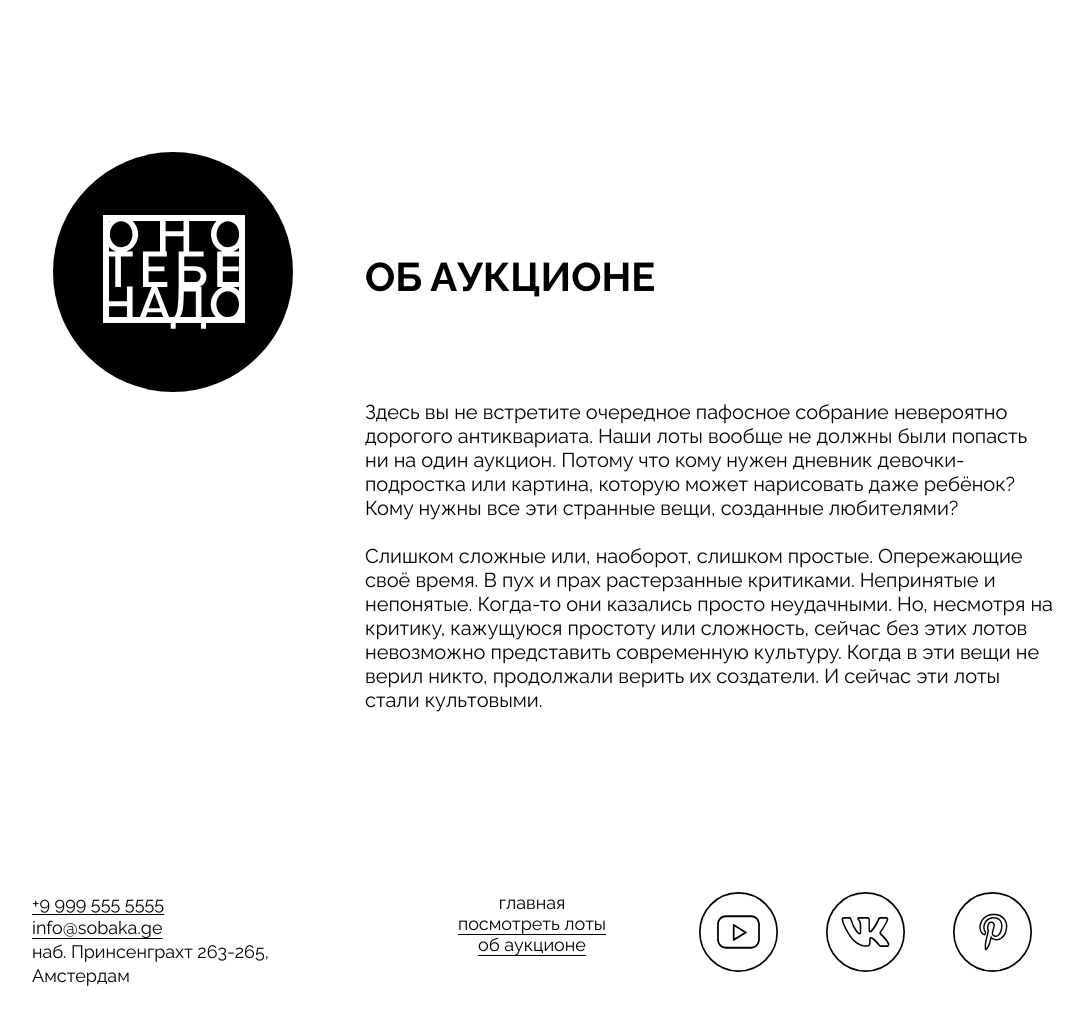
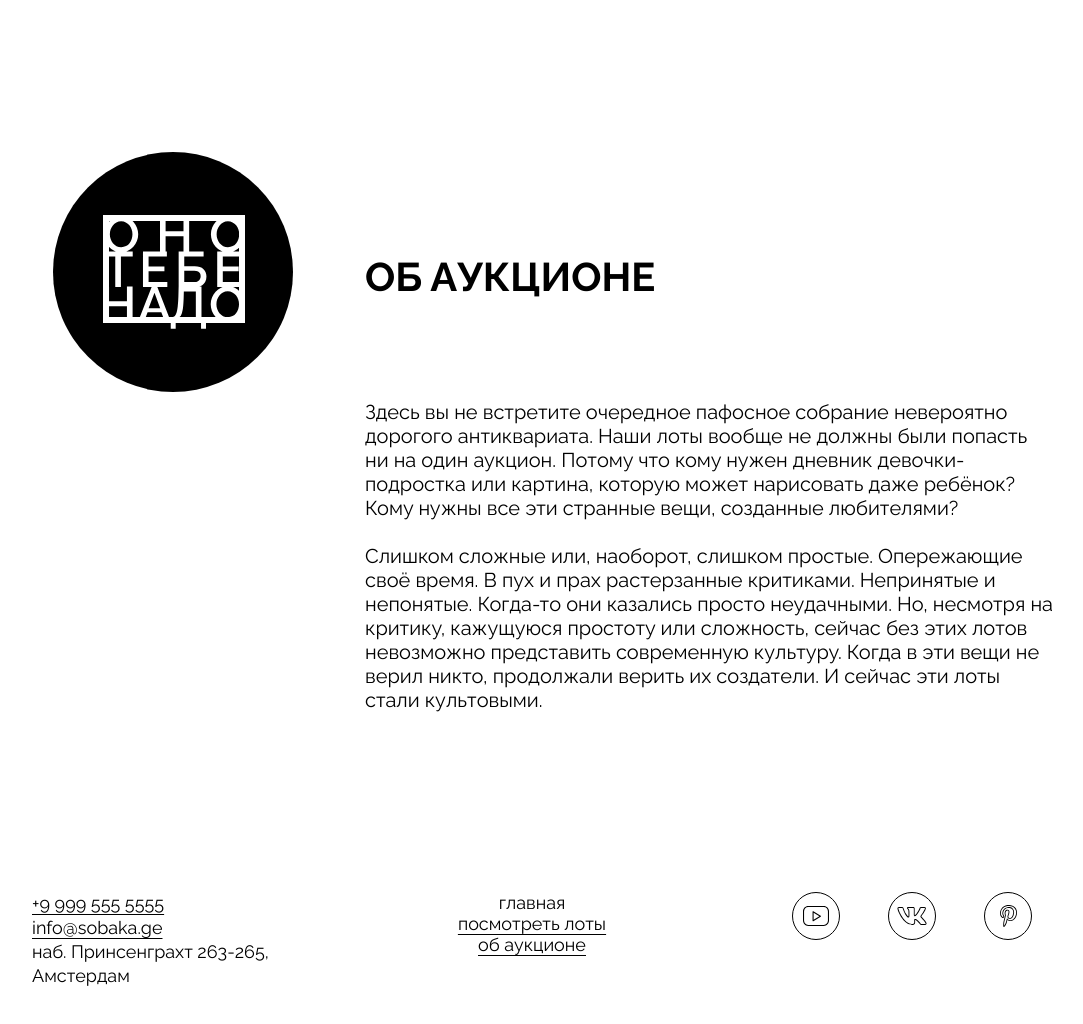
Before and after one commit to Igor3melyanov/ono-tebe-nado-fd, a plain HTML site: page index.html in a window 1280 px wide. Shown: the part 1959-2983 px from the top of the page, without its empty margins (108-1191 px from the left). Drawn offline with Linux system fonts and the light colour scheme.

```diff
--- a/styles/style.css
+++ b/styles/style.css
@@ -253,7 +253,7 @@
   justify-content: end;
 }
 
-.footer+social-icon {
+.footer-social-icon {
   height: 48px;
 }
 
```
